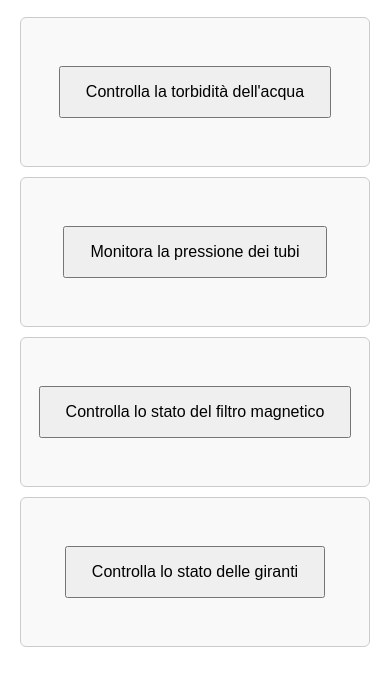
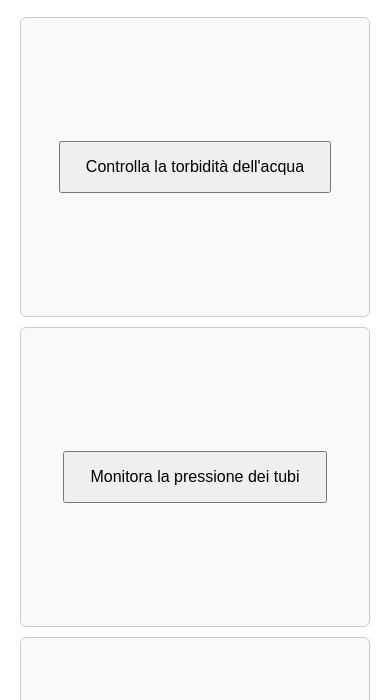
Before and after one commit to GianniDARoma/GianniDARoma.github.io, a plain HTML site: page index.html in a window 390 px wide. Shown: the part 144-844 px from the top of the page. Drawn offline with Linux system fonts and the light colour scheme.

Commit message:
Update index.html

```diff
--- a/index.html
+++ b/index.html
@@ -4,15 +4,15 @@
   <meta charset="UTF-8">
   <title>Pagina Principale</title>
   <style>
-    * {
+    *, *::before, *::after {
       box-sizing: border-box;
     }
-
     body {
       margin: 0;
       font-family: Arial, sans-serif;
     }
 
+    /* Banner responsivo */
     .banner-container {
       width: 90%;
       max-width: 1000px;
@@ -20,18 +20,19 @@
       border-radius: 8px;
       overflow: hidden;
     }
-
-    .banner {
+    .banner-container img {
       width: 100%;
       height: auto;
       display: block;
     }
+    /* secondo W3Schools, width:100% e height:auto rendono l'immagine responsiva e mantengono le proporzioni :contentReference[oaicite:1]{index=1} */
 
     h1 {
       text-align: center;
       margin: 20px 0;
     }
 
+    /* Griglia con 4 quadranti come prima */
     .grid {
       display: grid;
       grid-template-columns: 1fr 1fr;
@@ -40,6 +41,7 @@
       padding: 0 20px 20px;
       max-width: 1000px;
       margin: 0 auto;
+      height: calc(100vh - (20px + (1000px/1000)*? + 20px + ?)); /* ricalcolo se serve */
     }
 
     .quadrant {
@@ -49,7 +51,9 @@
       border: 1px solid #ccc;
       border-radius: 6px;
       background-color: #f9f9f9;
-      min-height: 150px;
+      /* dimensioni originali approssimate */
+      padding: 10px;
+      min-height: 300px;
     }
 
     button {
@@ -58,10 +62,11 @@
       cursor: pointer;
     }
 
+    /* Stile mobile */
     @media (max-width: 600px) {
       .grid {
         grid-template-columns: 1fr;
-        grid-template-rows: repeat(4, 1fr);
+        grid-template-rows: repeat(4, auto);
       }
     }
   </style>
@@ -69,7 +74,7 @@
 <body>
 
   <div class="banner-container">
-    <img src="pittini.png" alt="Banner" class="banner">
+    <img src="pittini.png" alt="Banner principale">
   </div>
 
   <h1>Pagina Principale</h1>
```
